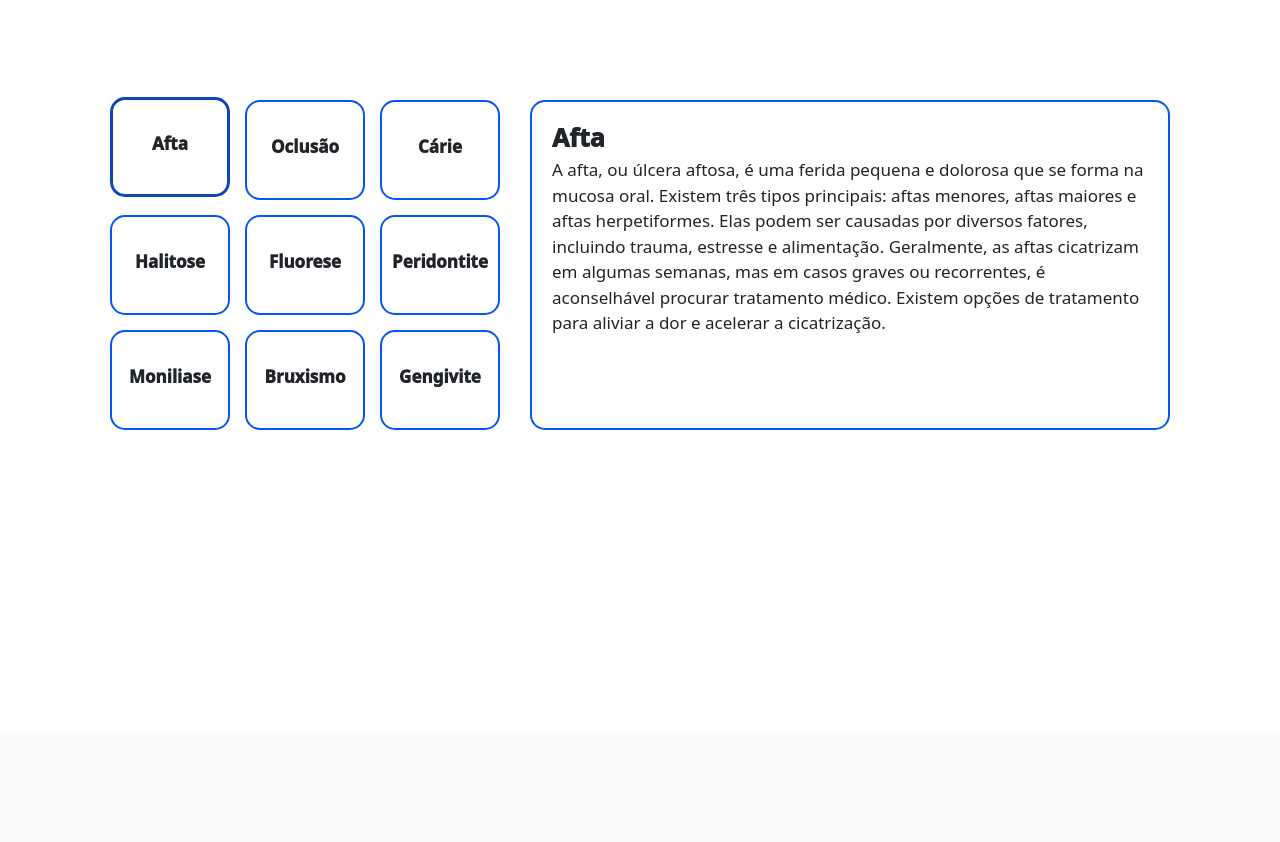
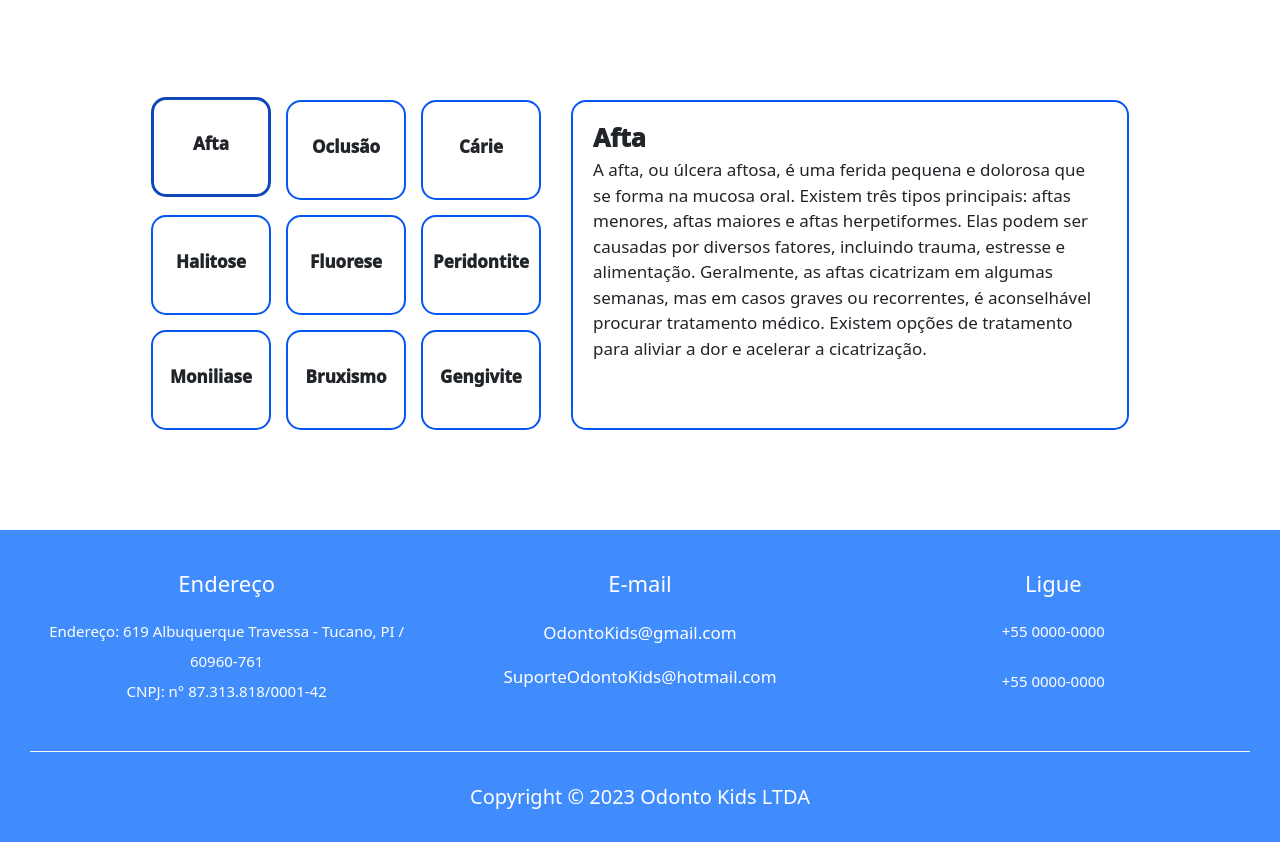
Before and after one commit to gustavorods/2023_odonto_kids, a PHP site: page /assets/pages/servicos.html in a window 1280 px wide. Shown: the part 65-907 px from the top of the page. Before the commit the page ends 495 px from the top, so only its background shows below. Run offline with PHP 8.4, Linux system fonts and the light colour scheme.

Commit message:
colocando o footer

```diff
--- a/assets/css/servicos.css
+++ b/assets/css/servicos.css
@@ -134,7 +134,7 @@ div.container-fluid {
     display: flex;
     justify-content: center;
     align-items: center;
-    margin-top: 100px;
+    margin: 100px 0;
 
 }
 
@@ -175,7 +175,7 @@ div.container-fluid {
 
 .cardDescription{
     background-color:white;
-    width: 50vw;
+    width: 558px;
     border: 2px solid #0656F3;
     border-radius: 15px;
     padding: 20px;
@@ -189,9 +189,87 @@ div.container-fluid {
     font-size: 17px;
 }
 
+
+
+.footer{
+    text-align: center;
+    padding: 3rem;
+    background-color: #418CFC;
+}
+
+.footer .box-container{
+    display: grid;
+    grid-template-columns: repeat(auto-fit, minmax(25rem, 1fr));
+    gap: 2rem;
+}
+
+.footer .box-container .box h3{
+    font-size: 2.2rem;
+    padding: 1rem 0;
+    color: #fff;
+}
+
+.footer .box-container .box p{
+    font-size: 1.5rem;
+    padding: .5rem 0;
+    line-height: 2;
+    color: #fff;
+}
+
+.footer .box-container .box .share{
+    margin-top: 1rem;
+}
+
+.footer .box-container .box .share a{
+    height: 4.5rem;
+    width: 4.5rem;
+    background: var(--primary);
+    color: var(--white);
+    line-height: 4.5rem;
+    border-radius: 10%;
+    font-size: 1.7rem;
+    margin-right: .3rem;
+    text-align: center;
+}
+
+.footer .box-container .box .share a:hover{
+    color: #fff;
+}
+
+.footer .box-container .box .link{
+    display: block;
+    font-size: 1.7rem;
+    line-height: 2;
+    color: #fff;
+    padding: .5rem 0;
+    text-decoration: none;
+}
+
+.footer .box-container .box .link:hover{
+    color: var(--hover);
+}
+
+.footer .credit{
+    margin-top: 3rem;
+    padding-top: 3rem;
+    font-size: 2rem;
+    text-align: center;
+    text-transform: capitalize;
+    color: #fff;
+    border-top: .1rem solid #fff;
+}
+
+.footer .credit span{
+    color: var(--secondary);
+}
+
+
+
+
 /* RESPOSIVIDADE */
 
-@media (max-width: 911px){
+
+@media (max-width: 1022px){
     .servicos{
         display: grid;
     }
--- a/assets/pages/servicos.html
+++ b/assets/pages/servicos.html
@@ -96,6 +96,26 @@
             </div>
         </div>
     </section>
+
+    <section class="footer">
+        <div class="box-container">
+            <div class="box">
+                <h3>Endereço</h3>
+                <p>Endereço: 619 Albuquerque Travessa - Tucano, PI / 60960-761<br>CNPJ: n° 87.313.818/0001-42</p>
+            </div>
+            <div class="box">
+                <h3>E-mail</h3>
+                <a href="#" class="link">OdontoKids@gmail.com</a>
+                <a href="#" class="link">SuporteOdontoKids@hotmail.com</a>
+            </div>
+            <div class="box">
+                <h3>Ligue</h3>
+                <p>+55 0000-0000</p>
+                <p>+55 0000-0000</p>
+            </div>
+        </div>
+        <div class="credit">Copyright © 2023 Odonto Kids LTDA</div>
+    </section>
 </body>
 <script>
     const cards = document.querySelectorAll('.cardInside');
```
